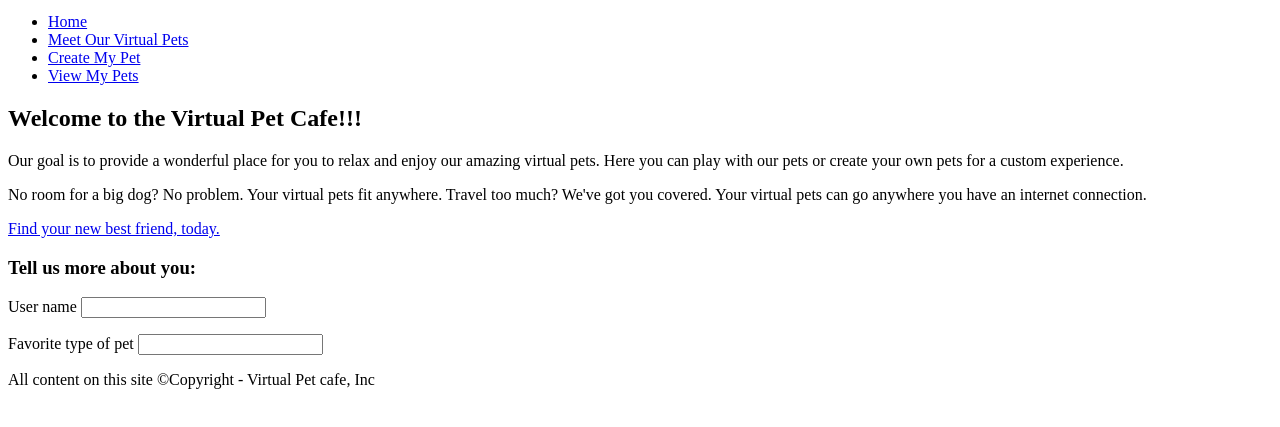
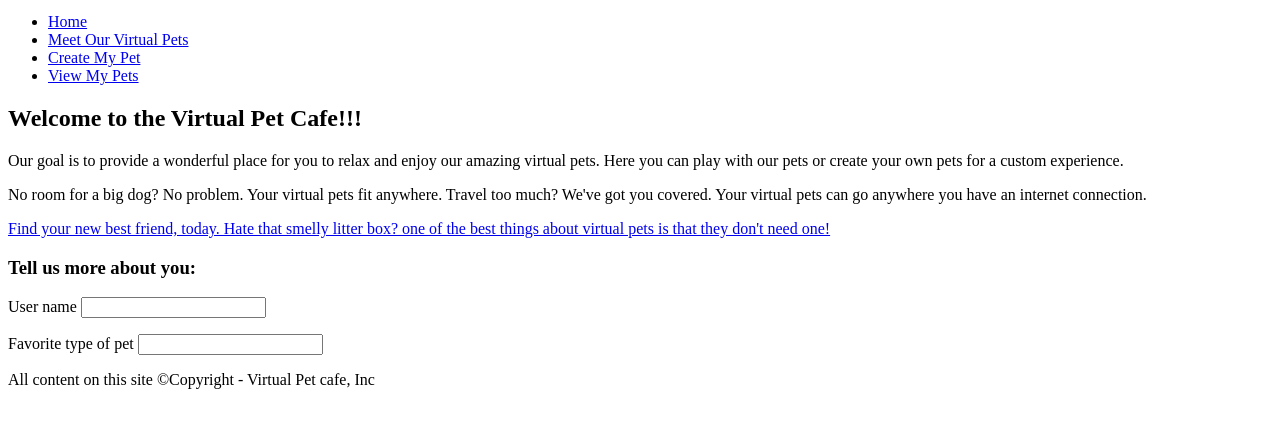
Before and after one commit to ange-lina-n/petcafe, a plain HTML site: page index.html in a window 1280 px wide. Shown: the part 141-568 px from the top of the page. Drawn offline with Linux system fonts and the light colour scheme.

Commit message:
copy edits for index

```diff
--- a/index.html
+++ b/index.html
@@ -33,7 +33,7 @@
 
         <p>Our goal is to provide a wonderful place for you to relax and enjoy our amazing virtual pets. Here you can play with our pets or create your own pets for a custom experience.</p>
         <p>No room for a big dog? No problem. Your virtual pets fit anywhere. Travel too much? We've got you covered. Your virtual pets can go anywhere you have an internet connection.</p>
-       <p><a href="pet-list.html">Find your new best friend, today.</a></p>
+       <p><a href="pet-list.html">Find your new best friend, today. Hate that smelly litter box? one of the best things about virtual pets is that they don't need one!</a></p>
 
         <section>
             <h3>Tell us more about you:</h3>
```
